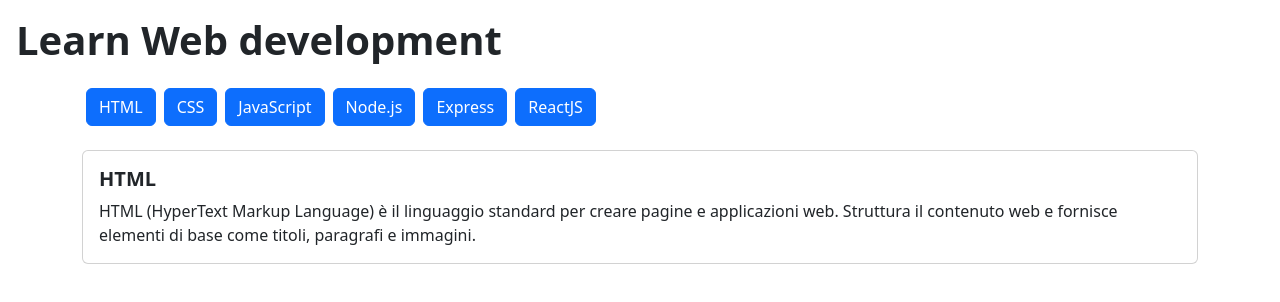
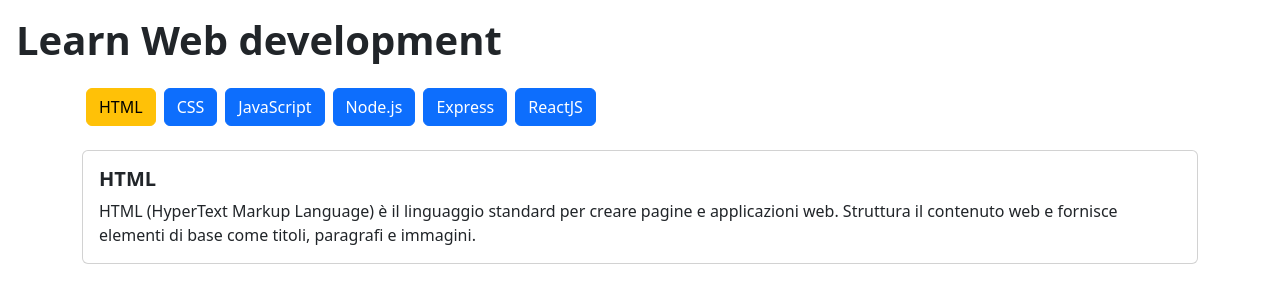
Before and after one commit to Federico-Zorzi/react-use-state, a React (Vite) app: page / in a window 1280 px wide. Shown: the top 302 px of the page. Built offline with nearby package versions, Linux system fonts and the light colour scheme.

Commit message:
background color btns

```diff
--- a/src/components/ButtonList.jsx
+++ /dev/null
@@ -1,12 +0,0 @@
-export default function ButtonList({ list, chooseLanguage }) {
-  return list.map((item, index) => (
-    <button
-      key={item.id}
-      onClick={() => chooseLanguage(index)}
-      type="button"
-      className="btn btn-primary mx-1"
-    >
-      {item.title}
-    </button>
-  ));
-}
--- a/src/components/Card.jsx
+++ b/src/components/Card.jsx
@@ -1,12 +1,10 @@
 export default function Card({ title, description }) {
   return (
-    <>
-      <div className="card">
-        <div className="card-body">
-          <h5 className="card-title fw-semibold">{title}</h5>
-          <p className="card-text">{description}</p>
-        </div>
+    <div className="card">
+      <div className="card-body">
+        <h5 className="card-title fw-semibold">{title}</h5>
+        <p className="card-text">{description}</p>
       </div>
-    </>
+    </div>
   );
 }
--- /dev/null
+++ b/src/components/button languages/Button.jsx
@@ -0,0 +1,11 @@
+export default function Button({ index, item, chooseLanguage, background }) {
+  return (
+    <button
+      type="button"
+      className={"btn mx-1 " + background}
+      onClick={() => chooseLanguage(index)}
+    >
+      {item.title}
+    </button>
+  );
+}
--- /dev/null
+++ b/src/components/button languages/ButtonList.jsx
@@ -0,0 +1,36 @@
+import Button from "./Button";
+export default function ButtonList({
+  list,
+  actualLanguageIndex,
+  chooseLanguage,
+}) {
+  console.log(actualLanguageIndex);
+
+  return (
+    <section className="buttons-list">
+      {list.map((item, index) => {
+        if (index !== actualLanguageIndex) {
+          return (
+            <Button
+              key={item.id}
+              index={index}
+              item={item}
+              chooseLanguage={chooseLanguage}
+              background="btn-primary"
+            ></Button>
+          );
+        } else {
+          return (
+            <Button
+              key={item.id}
+              index={index}
+              item={item}
+              chooseLanguage={chooseLanguage}
+              background="btn-warning"
+            ></Button>
+          );
+        }
+      })}
+    </section>
+  );
+}
--- a/src/components/layout/Main.jsx
+++ b/src/components/layout/Main.jsx
@@ -1,7 +1,7 @@
 import { useState } from "react";
 
 import Card from "../Card";
-import ButtonList from "../ButtonList";
+import ButtonList from "../button languages/ButtonList";
 
 import { languages } from "../../assets/data/languages";
 
@@ -11,23 +11,25 @@
     languages[0].description,
   ]);
 
+  let [indexLanguageSelected, setIndexLanguageSelected] = useState(0);
+
   const chooseLanguage = (index) => {
     const updateLanguage = [];
     updateLanguage[0] = languages[index].title;
     updateLanguage[1] = languages[index].description;
 
+    setIndexLanguageSelected(index);
     setActualLanguage(updateLanguage);
   };
 
   return (
     <main>
       <div className="container">
-        <section className="buttons-list">
-          <ButtonList
-            list={languages}
-            chooseLanguage={chooseLanguage}
-          ></ButtonList>
-        </section>
+        <ButtonList
+          list={languages}
+          actualLanguageIndex={indexLanguageSelected}
+          chooseLanguage={chooseLanguage}
+        ></ButtonList>
         <section className="card-selected py-4">
           <Card
             title={actualLanguage[0]}
```
Also changed, not shown: 1 other file (tests, documents, lock files or other folders).
